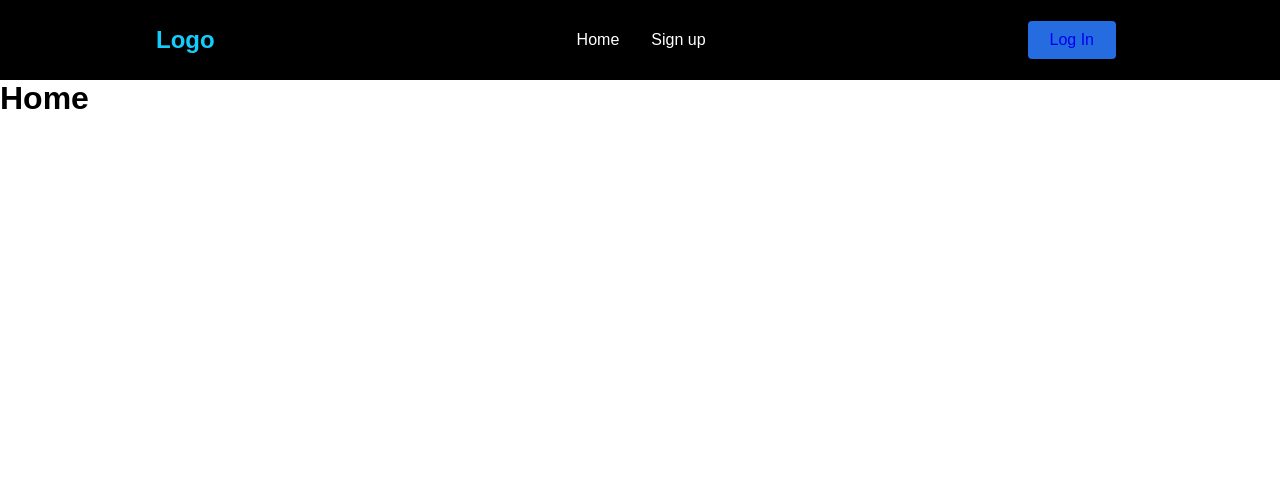
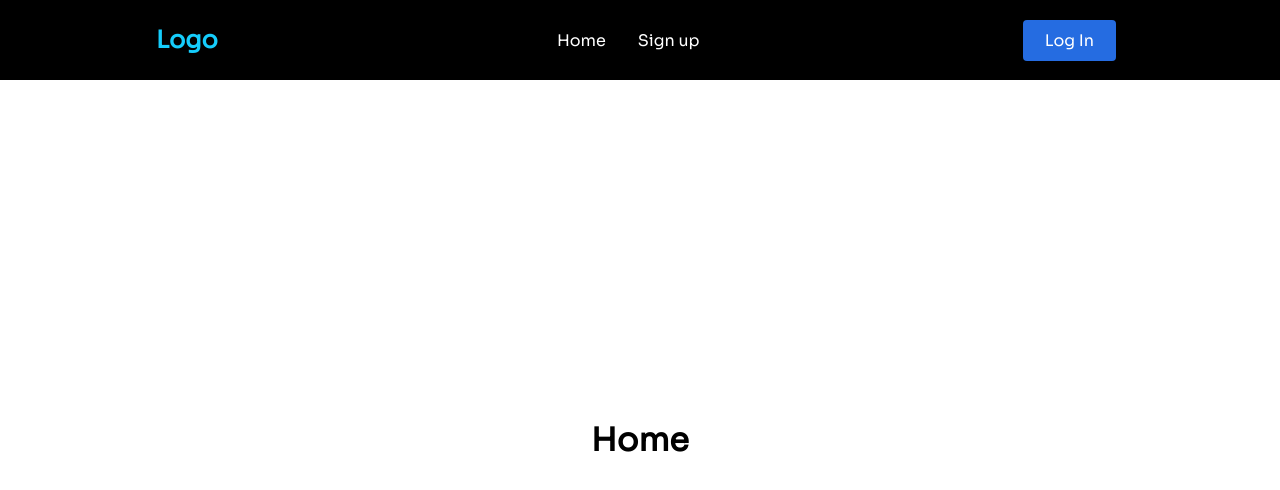
Before and after one commit to arogyadhakal/Catch22, a React (Create React App) app in the folder my-app/: page / in a window 1280 px wide. Shown: the top 490 px of the page. Built offline with nearby package versions, Linux system fonts and the light colour scheme.

Commit message:
stashing

```diff
--- a/my-app/src/App.css
+++ b/my-app/src/App.css
@@ -1,3 +1,5 @@
+@import url('https://fonts.googleapis.com/css2?family=Sora&display=swap');
+
 * {
   font-family: 'Sora', sans-serif;
   box-sizing: border-box;
--- a/my-app/src/App.js
+++ b/my-app/src/App.js
@@ -1,15 +1,15 @@
 import './App.css';
 import React from 'react';
-import Navbar from './NavBar';
+import Navbar from './components/NavBar';
 import { BrowserRouter as Router, Routes, Route } from 'react-router-dom';
-import Home from './pages'
+import Home from './pages/home';
 
 function App() {
   return (
     <Router>
       <Navbar />
       <Routes>
-        <Route path="/" element={<Home/>} />
+        <Route exact path="/" element={<Home/>}/>
       </Routes>
     </Router>
   );
--- a/my-app/src/NavBar/NavbarElements.js
+++ /dev/null
@@ -1,78 +0,0 @@
-import styled from 'styled-components'
-import { NavLink as Link } from 'react-router-dom'
-import { FaBars } from 'react-icons/fa'
-
-export const Nav = styled.nav`
-    background: #000;
-    height: 80px;
-    display: flex;
-    justify-content: space-between;
-    padding: 0.5rem calc((100vw - 1000px) / 2);
-    z-index: 10;
-`
-
-export const NavLink = styled(Link)`
-    color: #fff;
-    display: flex;
-    align-items: center;
-    text-decoration: none;
-    padding: 0 1rem;
-    height: 100%;
-    cursor: pointer;
-
-    &.active {
-        color: #15cdfc;
-    }
-`
-
-export const Bars = styled(FaBars)`
-    display: none;
-    color: #fff;
-
-    @media screen and (max-width: 768) {
-        display: block;
-        position: absolute;
-        top: 0;
-        right: 0;
-        transform: translate(-100%, 75%);
-        font-size: 1.8rem;
-        cursor: pointer;
-    }
-`
-
-export const NavMenu = styled.div`
-    display: flex;
-    align-items: center;
-    margin-right: -24px;
-
-    @media screen and (max-width: 768px) {
-        display: none;
-    }
-`
-
-export const NavBtn = styled.nav`
-    display: flex;
-    align-items: center;
-    margin-right: 24px;
-
-    @media screen and (max-width: 768px) {
-        display:  none;
-    }
-`
-
-export const NavBtnLink = styled(Link)`
-    border-radius: 4px;
-    background: #256ce1;
-    padding: 10px 22px;
-    border: none;
-    outline: none;
-    cursor: pointer;
-    transition: all 0.2s ease-in-out;
-    text-decoration: none;
-
-    &:hover {
-        transition: all 0.2s ease-in-out;
-        background: #fff;
-        color: #010606;
-    }
-`
--- /dev/null
+++ b/my-app/src/components/NavBar/NavbarElements.js
@@ -0,0 +1,87 @@
+import { FaBars } from 'react-icons/fa';
+import { NavLink as Link } from 'react-router-dom';
+import styled from 'styled-components';
+
+export const Nav = styled.nav`
+  background: #000;
+  height: 80px;
+  display: flex;
+  justify-content: space-between;
+  padding: 0.5rem calc((100vw - 1000px) / 2);
+  z-index: 10;
+  /* Third Nav */
+  /* justify-content: flex-start; */
+`;
+
+export const NavLink = styled(Link)`
+  color: #fff;
+  display: flex;
+  align-items: center;
+  text-decoration: none;
+  padding: 0 1rem;
+  height: 100%;
+  cursor: pointer;
+  &.active {
+    color: #15cdfc;
+  }
+`;
+
+export const Bars = styled(FaBars)`
+  display: none;
+  color: #fff;
+  @media screen and (max-width: 768px) {
+    display: block;
+    position: absolute;
+    top: 0;
+    right: 0;
+    transform: translate(-100%, 75%);
+    font-size: 1.8rem;
+    cursor: pointer;
+  }
+`;
+
+export const NavMenu = styled.div`
+  display: flex;
+  align-items: center;
+  margin-right: -24px;
+  /* Second Nav */
+  /* margin-right: 24px; */
+  /* Third Nav */
+  /* width: 100vw;
+  white-space: nowrap; */
+  @media screen and (max-width: 768px) {
+    display: none;
+  }
+`;
+
+export const NavBtn = styled.nav`
+  display: flex;
+  align-items: center;
+  margin-right: 24px;
+  /* Third Nav */
+  /* justify-content: flex-end;
+  width: 100vw; */
+  @media screen and (max-width: 768px) {
+    display: none;
+  }
+`;
+
+export const NavBtnLink = styled(Link)`
+  border-radius: 4px;
+  background: #256ce1;
+  padding: 10px 22px;
+  color: #fff;
+  outline: none;
+  border: none;
+  cursor: pointer;
+  transition: all 0.2s ease-in-out;
+  text-decoration: none;
+  /* Second Nav */
+  margin-left: 24px;
+
+  &:hover {
+    transition: all 0.2s ease-in-out;
+    background: #fff;
+    color: #010606;
+  }
+`;
--- a/my-app/src/NavBar/index.js
+++ b/my-app/src/components/NavBar/index.js
@@ -22,7 +22,7 @@ const Navbar = () => {
                 </NavBtn>
             </Nav>
         </>
-    )
+    );
 }
 
 export default Navbar;
--- a/my-app/src/index.js
+++ b/my-app/src/index.js
@@ -14,4 +14,4 @@ ReactDOM.render(
 // If you want to start measuring performance in your app, pass a function
 // to log results (for example: reportWebVitals(console.log))
 // or send to an analytics endpoint. Learn more: https://bit.ly/CRA-vitals
-reportWebVitals();
+// reportWebVitals();
--- /dev/null
+++ b/my-app/src/pages/home.js
@@ -0,0 +1,18 @@
+import React from 'react'
+
+export const Home = () => {
+    return (
+        <div
+        style={{
+          display: 'flex',
+          justifyContent: 'center',
+          alignItems: 'center',
+          height: '90vh'
+        }}
+      >
+        <h1>Home</h1>
+      </div>
+    );
+  };
+
+export default Home;
--- a/my-app/src/pages/index.js
+++ /dev/null
@@ -1,11 +0,0 @@
-import React from 'react'
-
-export const Home = () => {
-    return (
-        <div>
-            <h1>Home</h1>
-        </div>
-    )
-}
-
-export default Home
```
Also changed, not shown: my-app/src/serviceWorker.js (added), 1 other file (tests, documents, lock files or other folders).
